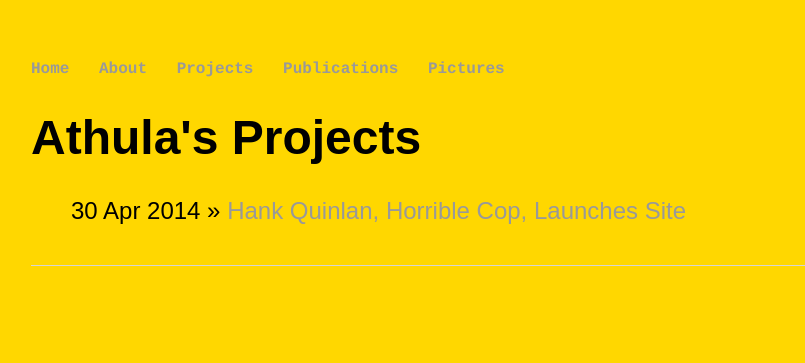
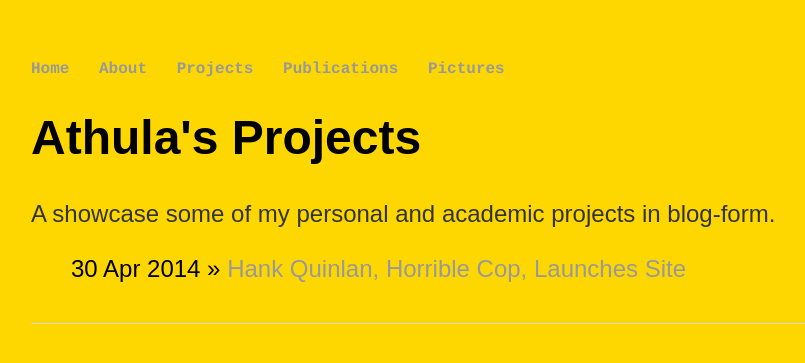
Before and after one commit to athpud/athpud.github.io, a Jekyll site: the page built from projects/index.html, in a window 1280 px wide. Shown: the top 363 px of the page, without its empty margins (161-966 px from the left). Built offline with Jekyll 4.4.1, drawn with Linux system fonts in a browser that asks for light colours.

Commit message:
amending /Project heading

```diff
--- a/projects/index.html
+++ b/projects/index.html
@@ -3,6 +3,7 @@ layout: default
 title: Athula's Projects
 ---
 	<h1>{{ page.title }}</h1>
+	<p>A showcase some of my personal and academic projects in blog-form.</p>
 	<ul class="posts">
 
 	  {% for post in site.posts %}
```
Also changed, not shown: 1 other file.
